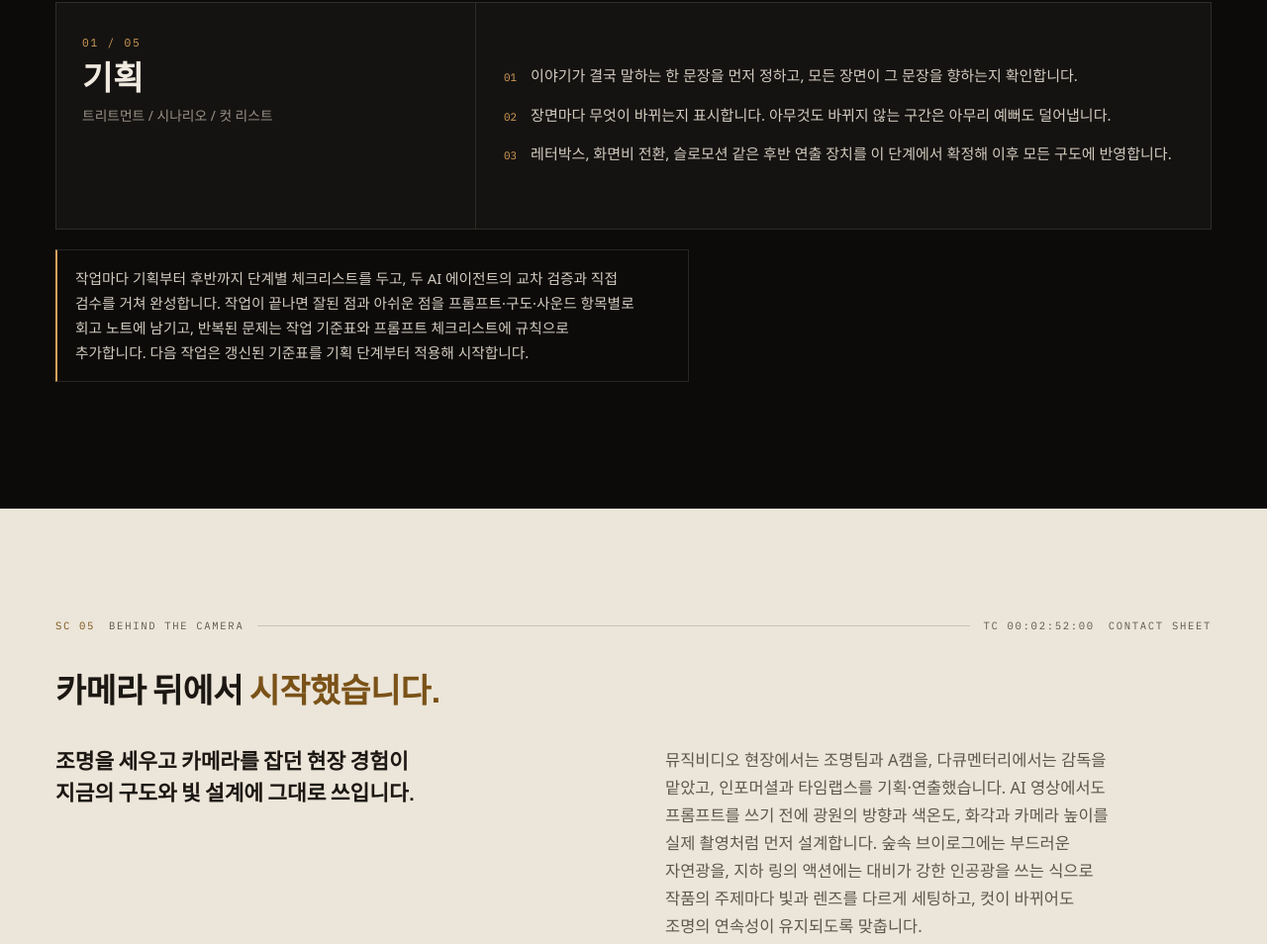
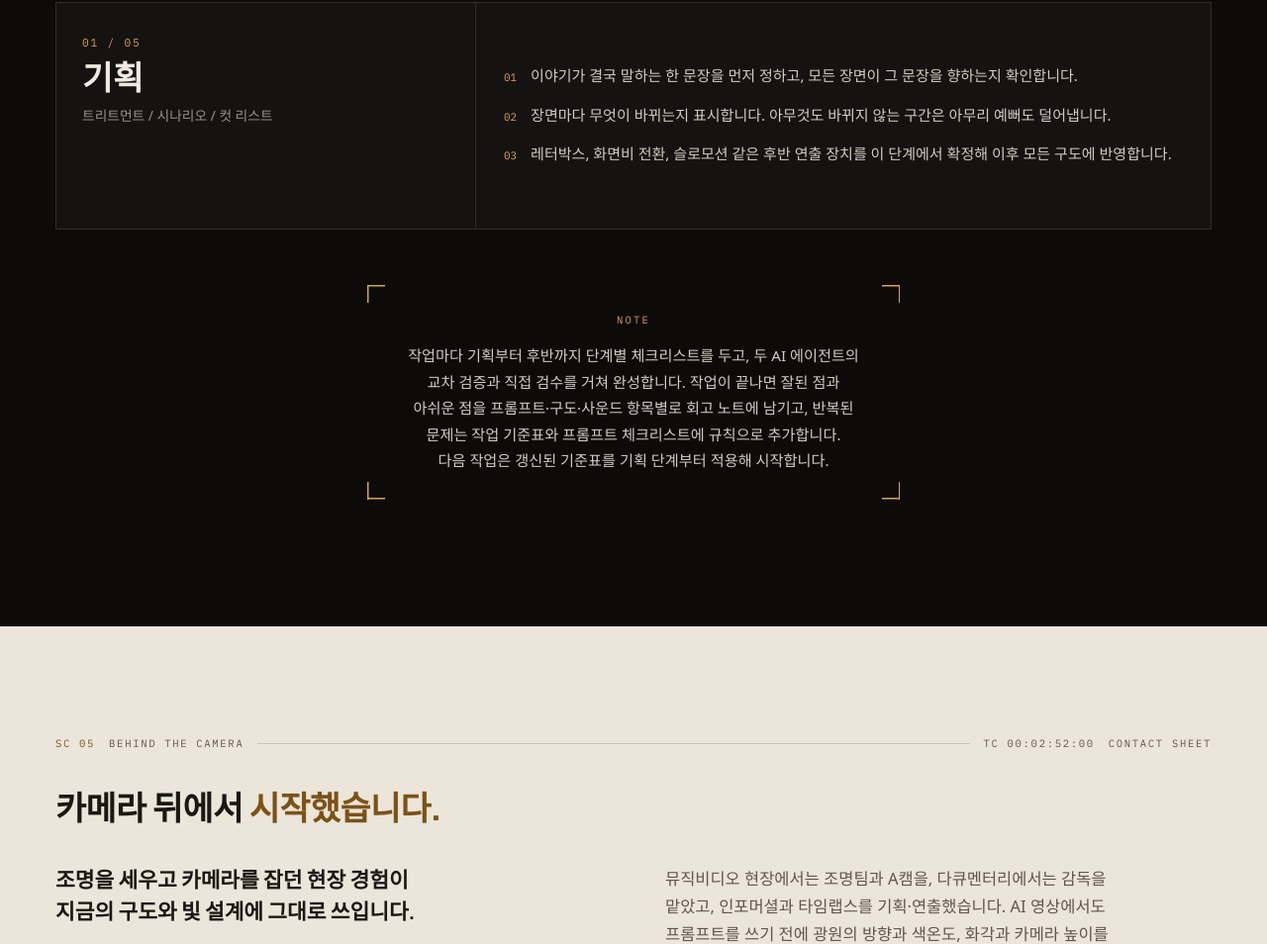
Before and after one commit to aipob/aipob.github.io, a plain HTML site: page index.html in a window 1280 px wide. Shown: the part 8365-9319 px from the top of the page at 99% size. Drawn offline with Linux system fonts and the light colour scheme; a web font is replaced by a local one.

Commit message:
v0.7.6: process note as centered viewfinder card
Co-Authored-By: Claude Opus 5.5 <noreply@anthropic.com>
Claude-Session: https://claude.ai/code/session_01X9DvuQkZiauWrpFaXcxu6o

```diff
--- a/index.html
+++ b/index.html
@@ -533,6 +533,16 @@ dialog.film.tall .fbox{aspect-ratio:9/16;min-height:0;width:max(200px,min(100%,c
 .card{display:flex;flex-direction:column;width:min-content}
 .card>h3,.card>p{width:0;min-width:100%}
 .card>.line{width:0;min-width:min(100%,36ch);max-width:none}
+
+/* v0.7.6: process note as a centered viewfinder card (corner brackets, no box) */
+#process .note{--c:var(--accent);border:0;margin:56px auto 0;max-width:62ch;padding:26px 34px;text-align:center;text-wrap:balance;font-size:.95rem;line-height:1.75;
+ background:
+  linear-gradient(var(--c),var(--c)) top left/18px 1.5px no-repeat,linear-gradient(var(--c),var(--c)) top left/1.5px 18px no-repeat,
+  linear-gradient(var(--c),var(--c)) top right/18px 1.5px no-repeat,linear-gradient(var(--c),var(--c)) top right/1.5px 18px no-repeat,
+  linear-gradient(var(--c),var(--c)) bottom left/18px 1.5px no-repeat,linear-gradient(var(--c),var(--c)) bottom left/1.5px 18px no-repeat,
+  linear-gradient(var(--c),var(--c)) bottom right/18px 1.5px no-repeat,linear-gradient(var(--c),var(--c)) bottom right/1.5px 18px no-repeat}
+#process .note::before{content:"NOTE";display:block;font-family:var(--f-mono);font-size:.66rem;letter-spacing:.2em;color:var(--accent);margin-bottom:14px}
+@media (max-width:520px){#process .note{padding:22px 20px;margin-top:40px}}
 </style>
 </head>
 <body>
@@ -688,11 +698,11 @@ const I18N={
   procTitle:"장면이 만들어지는 <em>순서</em>",
   caseK:"Case · 을지로 언더그라운드",caseIntro:"3D 프리비즈(움직임과 카메라를 미리 확인하는 <span class=\"nw\">영상)로</span> 동선과 타이밍을 정하고, 생성 결과를 보며 동작이 가장 잘 읽히는 거리와 높이로 구도를 다시 잡았습니다.",caseHint:"가운데 손잡이를 좌우로 움직여 비교해 보세요.",vtPv:"프리비즈 전체",vtFn:"완성본 전체",vtMix:(a,b)=>`프리비즈 ${a}%, 완성본 ${b}%`,cPlan:"프리비즈",cChange:"PREVIZ → FINAL",cWhy:"이유",
   caseCmp:"프리비즈와 완성본 비교",caseShow:"장면 선택",stepLabel:"제작 5단계 · 누르면 내용이 열립니다",
-  cross:"작업마다 기획부터 후반까지 단계별 체크리스트를 두고, 두 AI 에이전트의 교차 검증과 직접 검수를 거쳐 완성합니다. 작업이 끝나면 잘된 점과 아쉬운 점을 <span class=\"nw\">프롬프트·구도·사운드</span> 항목별로 회고 노트에 남기고, 반복된 문제는 작업 기준표와 프롬프트 체크리스트에 규칙으로 추가합니다. 다음 작업은 갱신된 기준표를 기획 단계부터 적용해 시작합니다.",
+  cross:"작업마다 기획부터 후반까지 단계별 체크리스트를 두고, 두 AI 에이전트의 교차 검증과 직접 검수를 거쳐 완성합니다. 작업이 끝나면 잘된 점과 아쉬운 점을 <span class=\"nw\">프롬프트·구도·사운드</span> 항목별로 회고 노트에 남기고, 반복된 문제는 작업 기준표와 프롬프트 체크리스트에 규칙으로 추가합니다. 다음 작업은 갱신된 기준표를 <span class=\"nw\">기획 단계부터 적용해 시작합니다.</span>",
   aboutTitle:"카메라 뒤에서 <em>시작했습니다.</em>",
   about1:"조명을 세우고 카메라를 잡던 현장 경험이 지금의 구도와 빛 설계에 그대로 쓰입니다.",
   about2:"뮤직비디오 현장에서는 조명팀과 A캠을, 다큐멘터리에서는 감독을 맡았고, 인포머셜과 타임랩스를 기획·연출했습니다. AI 영상에서도 프롬프트를 쓰기 전에 광원의 방향과 색온도, 화각과 카메라 높이를 실제 촬영처럼 먼저 설계합니다. 숲속 브이로그에는 부드러운 자연광을, 지하 링의 액션에는 대비가 강한 인공광을 쓰는 식으로 작품의 주제마다 빛과 렌즈를 다르게 세팅하고, 컷이 바뀌어도 조명의 연속성이 유지되도록 맞춥니다.",
-  contactTitle:"함께 만들 <em>다음 장면</em>을 기다립니다.",draft:"v0.7.5",
+  contactTitle:"함께 만들 <em>다음 장면</em>을 기다립니다.",draft:"v0.7.6",
   watch:"영상 보기",runtime:"러닝타임",ratio:"비율",tools:"툴",year:"연도",
   fIntent:"의도",fDecision:"연출 판단",fWatch:"볼 지점",temp:"임시",play:"▶ 재생",
   idle:"단계를 누르면 내용이 열립니다",hint:"프레임을 고르면 확대경에 표시됩니다",
@@ -716,7 +726,7 @@ const I18N={
   aboutTitle:"It started <em>behind the camera.</em>",
   about1:"Time spent rigging lights and operating cameras now shapes how I compose and light every AI shot.",
   about2:"I worked on the lighting crew and operated A-camera on a music video, directed a documentary, and planned and directed an infomercial and a timelapse. In AI work I design key-light direction, color temperature, focal length and camera height before writing a prompt, the way I would plan a shoot. Soft natural light for a forest vlog, hard high-contrast practicals for an underground fight: the light and lens change with each film's subject, and lighting stays continuous from cut to cut.",
-  contactTitle:"Let's make <em>the next scene</em> together.",draft:"v0.7.5",
+  contactTitle:"Let's make <em>the next scene</em> together.",draft:"v0.7.6",
   watch:"Watch the film",runtime:"Runtime",ratio:"Ratio",tools:"Tools",year:"Year",
   fIntent:"Intent",fDecision:"Direction",fWatch:"Watch for",temp:"TEMP",play:"▶ Play",
   idle:"Choose a stage to open it",hint:"Pick a frame to see it under the loupe",
@@ -1068,7 +1078,7 @@ function lineInfo(el){const rg=document.createRange();rg.selectNodeContents(el);
  const w=[...L.keys()].sort((x,y)=>x-y).map(k=>L.get(k)[1]-L.get(k)[0]);return{n:w.length,ratio:w.length?w[w.length-1]/Math.max(...w):1};}
 /* Steps in only when a paragraph has 7+ lines AND its last line is under 40% of the longest;
    then narrows it 6px at a time (same line count) until the last line reaches 50%. */
-function evenOut(){document.querySelectorAll(".why dd,.statement p,.loupe p,#process .note").forEach(el=>{el.style.maxWidth="";
+function evenOut(){document.querySelectorAll(".why dd,.statement p,.loupe p").forEach(el=>{el.style.maxWidth="";
  const a=lineInfo(el);if(a.n<=6||a.ratio>=.4)return;const W=el.getBoundingClientRect().width;
  for(let w=W-6;w>W*.8;w-=6){el.style.maxWidth=w+"px";const b=lineInfo(el);if(b.n===a.n&&b.ratio>=.5)return;if(b.n>a.n)break;}
  el.style.maxWidth="";});}
```
